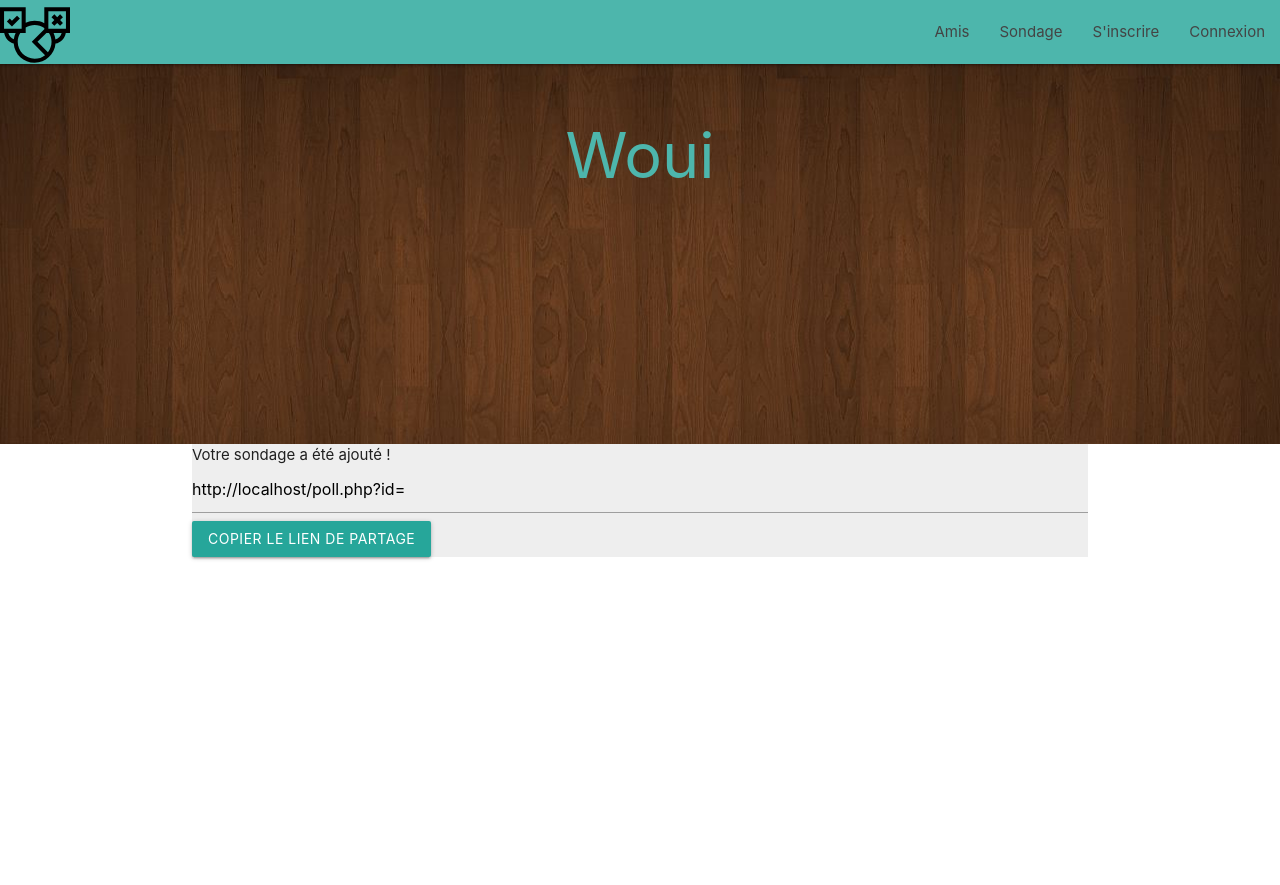
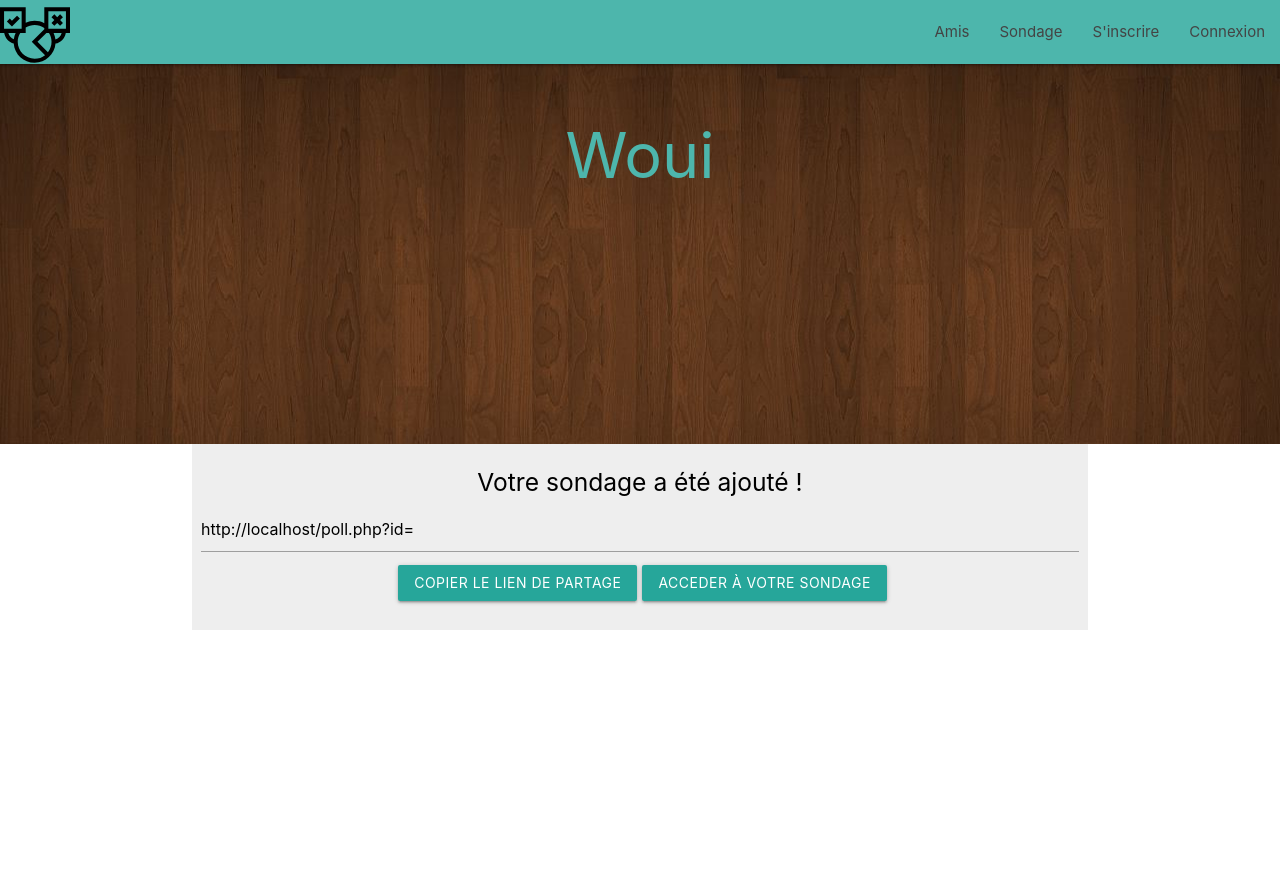
Before and after one commit to SegolenePoisson/ProjetL3, a PHP site: page /confirm_poll.php in a window 1280 px wide. Shown: the top 885 px of the page. Run offline with PHP 8.4, Linux system fonts and the light colour scheme; data that the repository does not hold is empty; some libraries are stand-ins or nearby versions.

Commit message:
lien vers poll creer

```diff
--- a/confirm_poll.php
+++ b/confirm_poll.php
@@ -25,7 +25,7 @@ include 'db_connect.php';
 
 <div class="container">
   <div class = "customcont">
-    <div class="row justify-content-center">
+    <div class="row justify-content-center" id="idconfirm">
       <?php
       if(isset($_SESSION["username"])){
 
@@ -97,10 +97,12 @@ include 'db_connect.php';
 
       }
       $path = dirname('http://'.$_SERVER['HTTP_HOST'].$_SERVER['PHP_SELF']);
-      echo "Votre sondage a été ajouté !";
+      echo "<h5> Votre sondage a été ajouté ! </h5>";
       echo '<input type="text" value="'.$path.'/poll.php?id='.$pollId.'" id="myInput">';
 
-      echo '<button class="waves-effect waves-light btn" onclick="copy()">Copier le lien de partage</button>';
+      echo '<button class="waves-effect waves-light btn" id="btnConfirm" onclick="copy()">Copier le lien de partage</button>';
+
+      echo '<a href='.$path.'/poll.php?id='.$pollId.'><button class="waves-effect waves-light btn" id="btnConfirm">Acceder à votre sondage</button></a>';
       ?>
     </div>
   </div>
--- a/css/style.css
+++ b/css/style.css
@@ -58,13 +58,14 @@ footer.page-footer {
 }
 .customcont{
   background-color: #EEE;
+  padding : 1%;
 }
 h5{
   color: #000;
 }
 
 #option_area {
-  box-sizing: border-box;
+    box-sizing: border-box;
     border: 2px solid grey;
     float: left;
     padding-bottom : 5px;
@@ -76,3 +77,11 @@ h5{
 .switch {
   padding : 1 1;
 }
+
+#idconfirm {
+    text-align : center;
+  }
+
+#btnConfirm {
+  margin: 5px 0 0 5px;
+}
```
